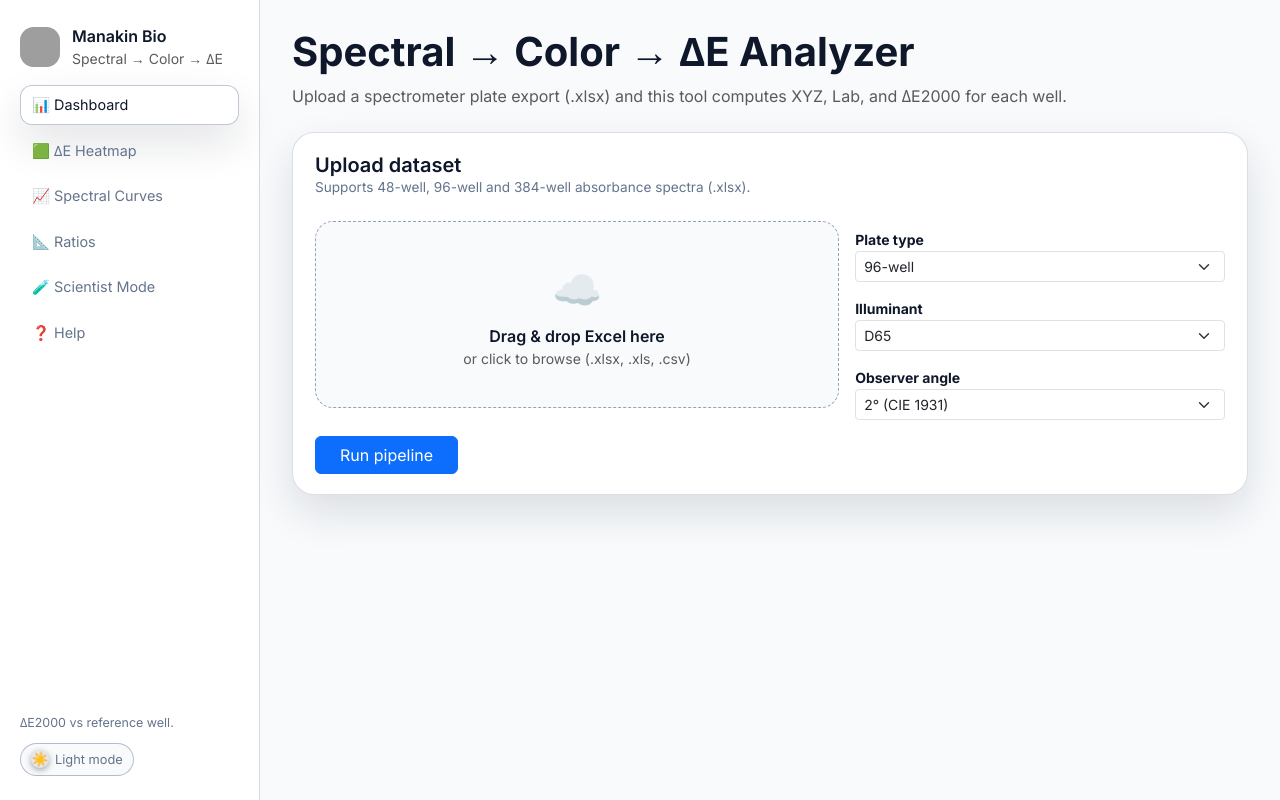
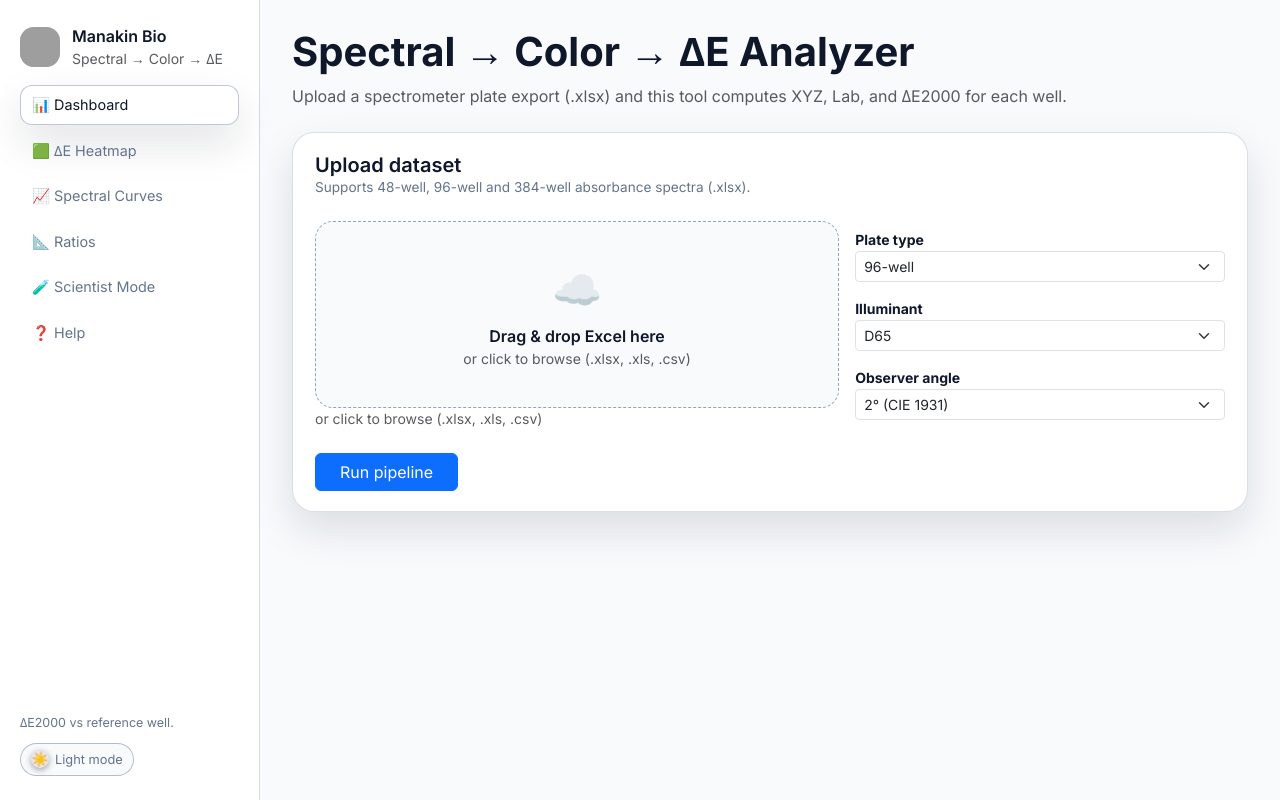
Before and after one commit to SaiPradyoth/colour-pipeline, a Flask app: page / in a window 1280 px wide. Run offline with Flask 3, Linux system fonts and the light colour scheme; grey boxes are pictures that could not be loaded.

```diff
--- a/templates/index.html
+++ b/templates/index.html
@@ -390,6 +390,7 @@ html[data-theme="dark"] #results-table td {
                 <div class="fw-semibold">Drag &amp; drop Excel here</div>
                 <div class="text-muted small">or click to browse (.xlsx, .xls, .csv)</div>
               </div>
+              <div class="text-muted small">or click to browse (.xlsx, .xls, .csv)</div>
               <input id="dataset" name="dataset" type="file" accept=".xlsx, .xls, .csv" class="d-none" />
               <div id="upload-status" class="small mt-2 text-muted">
                 {% if uploaded_filename %}
```
Also changed, not shown: requirements.txt (+9 -134 lines).
